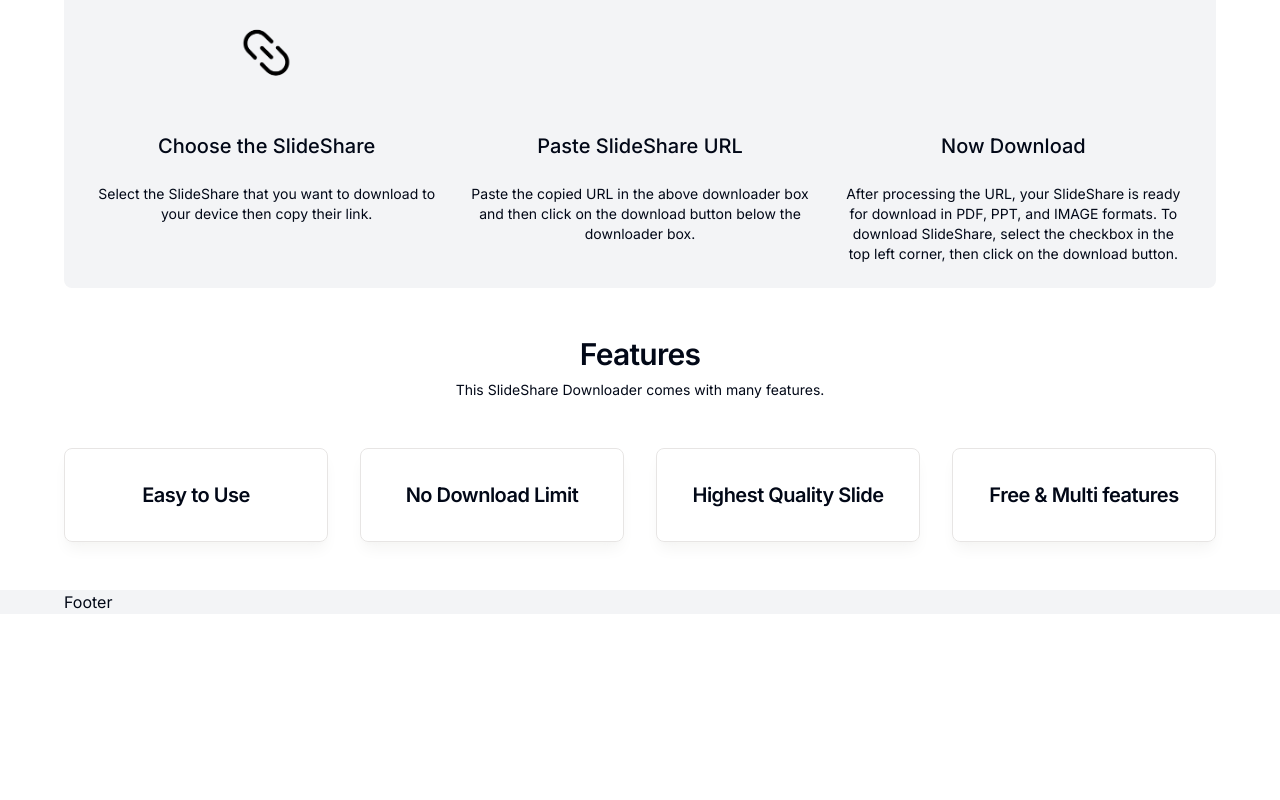
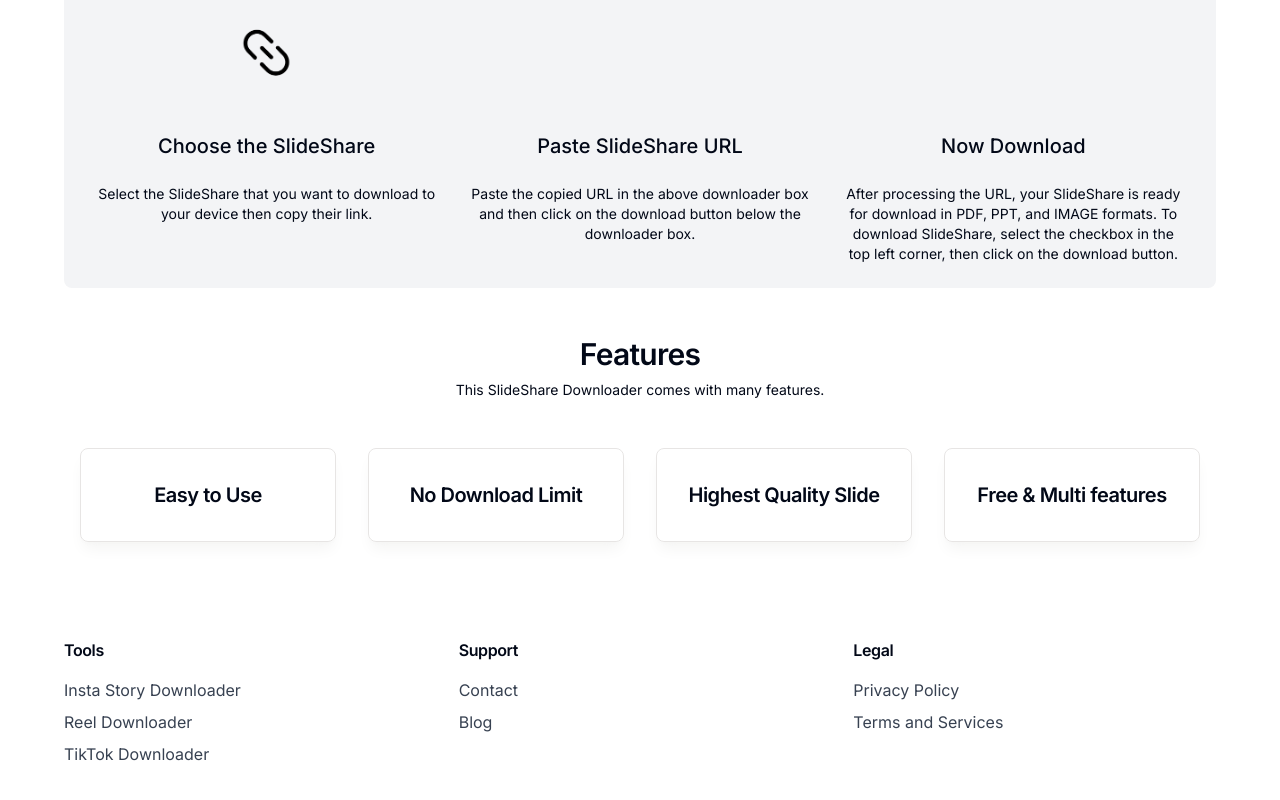
Before and after one commit to iRajatDas/slideshare-downloader, a Next.js app: page /en in a window 1280 px wide. Shown: the part 574-1374 px from the top of the page. Before the commit the page ends 1188 px from the top, so only its background shows below. Built offline with nearby package versions, Linux system fonts and the light colour scheme.

Commit message:
footer and state handle

```diff
--- a/src/components/global/footer/index.tsx
+++ b/src/components/global/footer/index.tsx
@@ -1,12 +1,50 @@
-import React, { FC, HTMLProps } from "react";
+import Link from 'next/link';
+import React, { FC, HTMLProps } from 'react';
 
 type FooterProps = HTMLProps<HTMLElement>;
 
 const Footer: FC<FooterProps> = (props) => {
   return (
-    <footer className="bg-gray-100">
-      <nav className="py-16" {...props}>
-        Footer
+    <footer className="shrink-0 py-12 px-4">
+      <nav className="" {...props}>
+        <div className="grid grid-cols-1 sm:grid-cols-2 md:grid-cols-3 gap-4 md:gap-8">
+          <div className="space-y-4">
+            <h3 className="font-semibold tracking-tight ">Tools</h3>
+            <ul className="text-gray-700 space-y-2">
+              <li>
+                <Link href="#">Insta Story Downloader</Link>
+              </li>
+              <li>
+                <Link href="#">Reel Downloader</Link>
+              </li>
+              <li>
+                <Link href="#">TikTok Downloader</Link>
+              </li>
+            </ul>
+          </div>
+          <div className="space-y-4">
+            <h3 className="font-semibold tracking-tight ">Support</h3>
+            <ul className="text-gray-700 space-y-2">
+              <li>
+                <Link href="#">Contact</Link>
+              </li>
+              <li>
+                <Link href="#">Blog</Link>
+              </li>
+            </ul>
+          </div>
+          <div className="space-y-4">
+            <h3 className="font-semibold tracking-tight ">Legal</h3>
+            <ul className="text-gray-700 space-y-2">
+              <li>
+                <Link href="#">Privacy Policy</Link>
+              </li>
+              <li>
+                <Link href="#">Terms and Services</Link>
+              </li>
+            </ul>
+          </div>
+        </div>
       </nav>
     </footer>
   );
--- a/src/components/grid.tsx
+++ b/src/components/grid.tsx
@@ -41,9 +41,9 @@ const DataGrid = () => {
   };
 
   return (
-    <section>
+    <section className='px-4'>
       <div className="flex items-center"></div>
-      <div className="grid grid-cols-2 md:grid-cols-3 gap-x-4 gap-y-8">
+      <div className="grid grid-cols-1 sm:grid-cols-2 md:grid-cols-3 gap-x-4 gap-y-8">
         {data.map((slide: string) => (
           <div className="space-y-2" key={slide}>
             <div
--- a/src/components/section/features.tsx
+++ b/src/components/section/features.tsx
@@ -1,8 +1,14 @@
+'use client';
+
+import { useSlideFormStore } from '@/src/lib/store';
 import React from 'react';
 
 const Features = () => {
+  const { slides } = useSlideFormStore();
+
+  if (slides.length > 0) return null;
   return (
-    <section className="py-12">
+    <section className="py-12 px-4">
       <div className="space-y-6 sm:space-y-12">
         <div className="space-y-2 text-center">
           <h2 className="font-semibold text-2xl md:text-3xl tracking-tight">
--- a/src/components/section/guide.tsx
+++ b/src/components/section/guide.tsx
@@ -1,8 +1,10 @@
+'use client';
 import React from 'react';
 import Image, { StaticImageData } from 'next/image';
 import copy from '@/public/copy-url.gif';
 import paste from '@/public/paste-url.gif';
 import download from '@/public/download-success.gif';
+import { useSlideFormStore } from '@/src/lib/store';
 
 interface GuideItemProps {
   imageSrc: StaticImageData;
@@ -33,6 +35,10 @@ const GuideItem: React.FC<GuideItemProps> = ({
 };
 
 const GuideSection: React.FC = () => {
+  const { slides } = useSlideFormStore();
+
+  if (slides.length > 0) return null;
+
   return (
     <section className="bg-gray-100 rounded-lg">
       <div className="grid grid-cols-1 sm:grid-cols-2 md:grid-cols-3 gap-4 sm:gap-5 md:gap-8 px-4 md:px-8">
```
